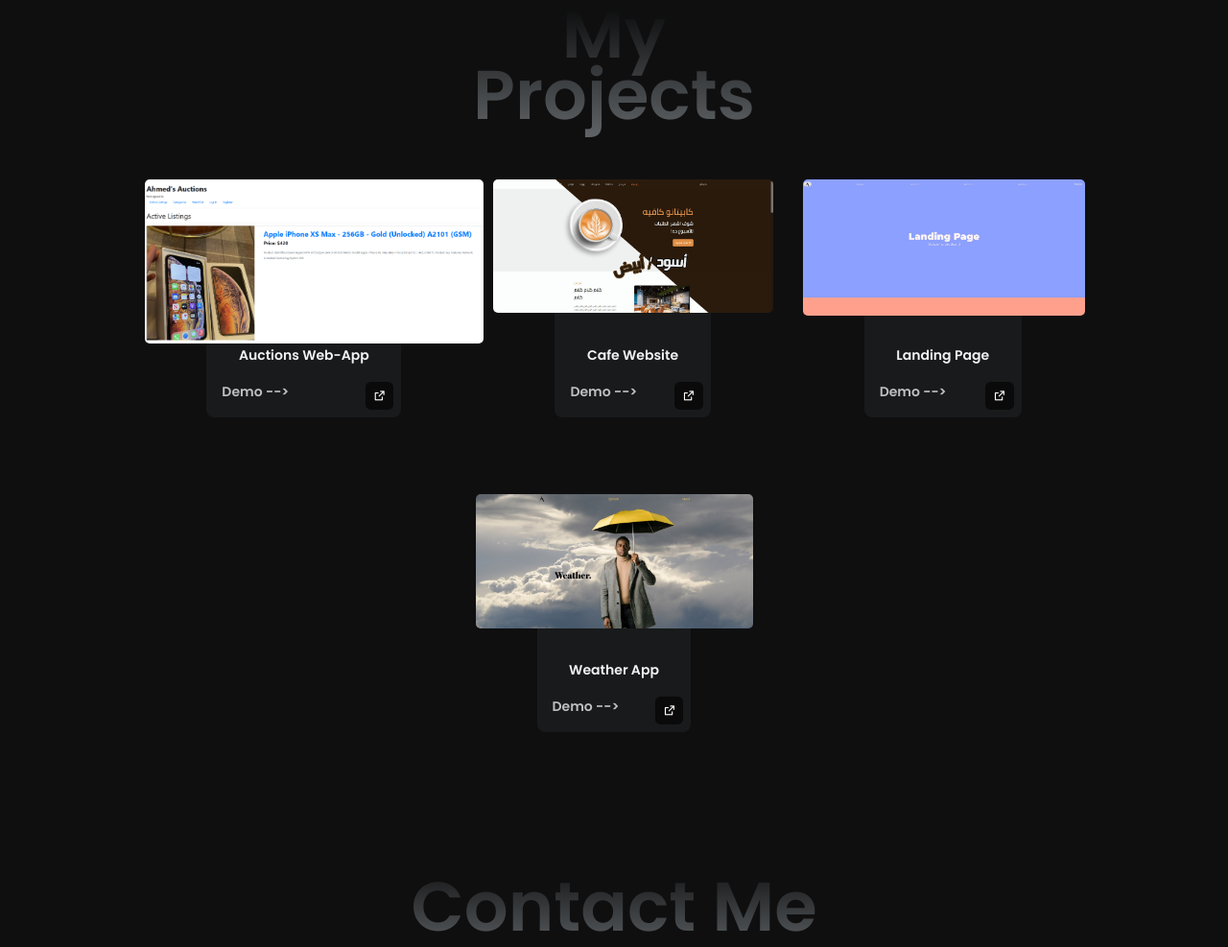
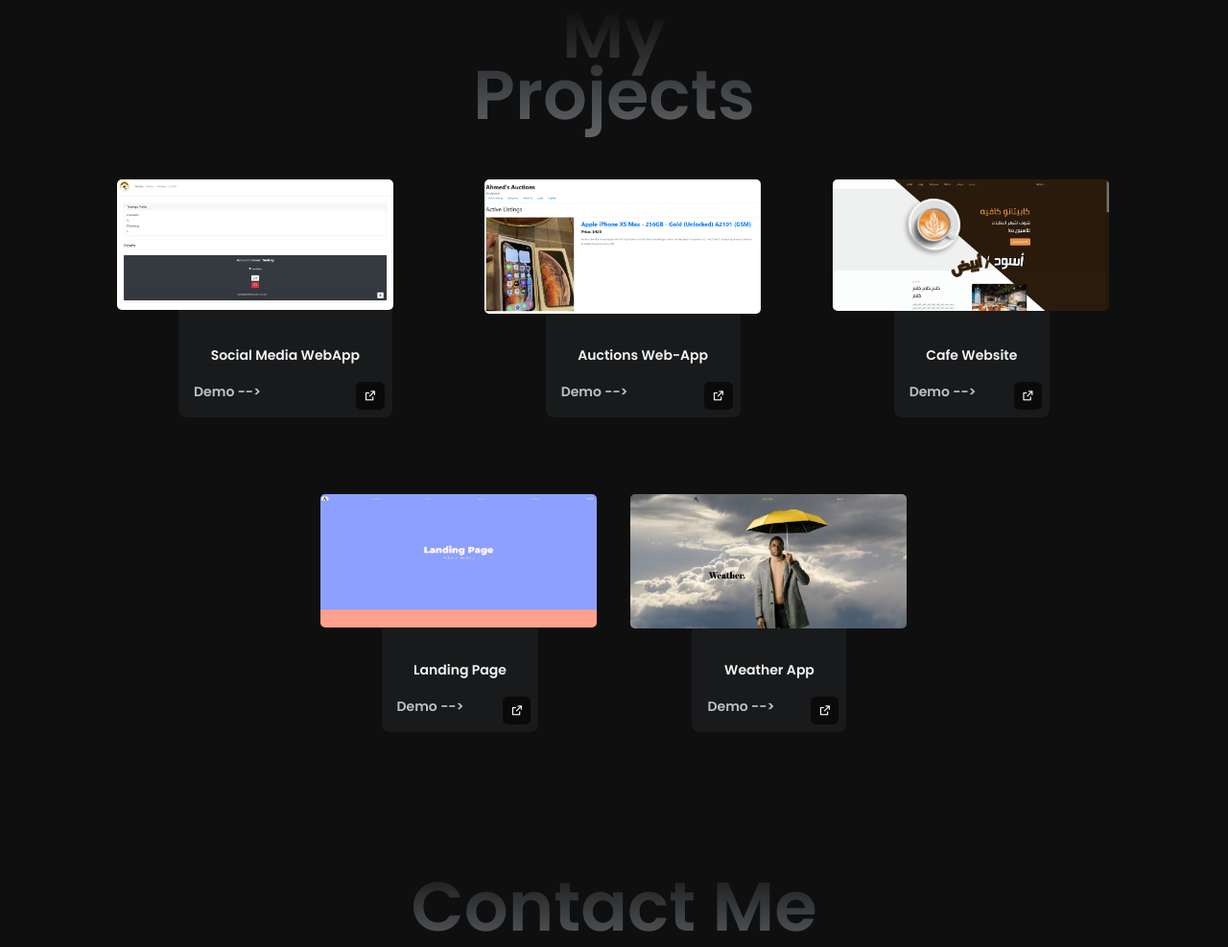
Before and after one commit to AhmadSci/Personal-Portfolio, a plain HTML site: page index.html in a window 1280 px wide. Shown: the part 2902-3889 px from the top of the page at 96% size. Drawn offline with nearby package versions, Linux system fonts and the light colour scheme.

Commit message:
Added projects

```diff
--- a/assets/css/styles.css
+++ b/assets/css/styles.css
@@ -611,7 +611,7 @@ img {
 }
 
 .projects__img {
-  max-width: 150%;
+  max-width: 18rem;
   position: absolute;
   inset: 0;
   top: -3rem;
--- a/index.html
+++ b/index.html
@@ -232,6 +232,20 @@
                     <article class="projects__card">
                         <div class="projects__content">
                             <div class="projects__img">
+                                <img src="assets/img/snapper.jpg" alt="" class="projects__img">
+                            </div>
+
+                            <h3 class="projects__title">Social Media WebApp</h3>
+                            <span class="projects__price">Demo --></span>
+
+                            <button onclick = "openInNewTab('https://snapperr.herokuapp.com/');" class="button button--flex projects__button">
+                                <i class="ri-external-link-line"></i>
+                            </button>
+                        </div>
+                    </article>
+                    <article class="projects__card">
+                        <div class="projects__content">
+                            <div class="projects__img">
                                 <img src="assets/img/auctions.png" alt="" class="projects__img">
                             </div>
 
```
Also changed, not shown: assets/img/snapper.jpg (added).
